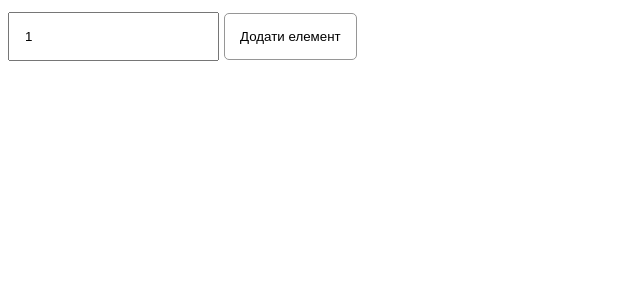
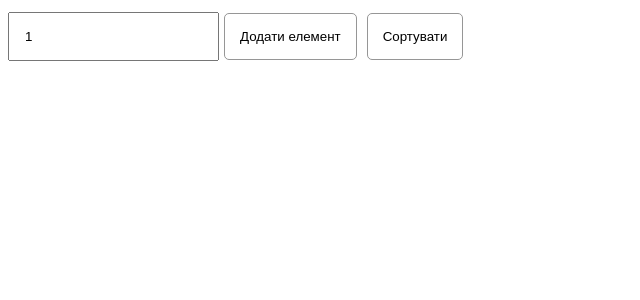
Before and after one commit to andriibilyanskii/mp-lab, a React (Create React App) app: page / in a window 1280 px wide. Shown: the top 300 px of the page, without its empty margins (0-640 px from the left). Built offline with nearby package versions, Linux system fonts and the light colour scheme.

Commit message:
Сортування

```diff
--- a/package.json
+++ b/package.json
@@ -19,18 +19,14 @@
 		"react": "^18.1.0",
 		"react-bootstrap": "^2.3.0",
 		"react-dom": "^18.1.0",
-		"react-router-dom": "^6.3.0",
 		"react-scripts": "^5.0.1",
-		"typescript": "^4.8.3",
-		"uuid": "^8.3.2",
 		"web-vitals": "^2.1.4"
 	},
 	"scripts": {
 		"start": "react-scripts start",
 		"build": "react-scripts build",
 		"eject": "react-scripts eject",
-		"test:nowatch": "react-scripts test --watchAll=false",
-		"tsc:w": "tsc -w"
+		"test:nowatch": "react-scripts test --watchAll=false"
 	},
 	"eslintConfig": {
 		"extends": [
--- a/src/App.jsx
+++ b/src/App.jsx
@@ -1,4 +1,4 @@
-import React, { useState } from 'react';
+import React, { useState, useRef } from 'react';
 import { ListController } from './List';
 import './App.scss';
 
@@ -7,6 +7,7 @@ function App() {
 	const [listNodes, setListNodes] = useState([{}]);
 	const [i, setI] = useState(0);
 	const [value, setValue] = useState(listNodes.length);
+	const ref = useRef();
 
 	const createTree = (data) => {
 		if (data.next) {
@@ -32,29 +33,43 @@ function App() {
 
 	const addElement = (e) => {
 		e.preventDefault();
-		list.addNode(value);
+		list.addNode(value || listNodes.length + 1);
 		setList(list);
 		setListNodes(list.getListNodes());
 		setI(i + 1);
-		console.log(listNodes);
-		setValue(listNodes.length);
+		setValue('');
+		console.log('Додано новий елемент:', listNodes);
+		ref.current.focus();
+	};
+
+	const sort = () => {
+		const sorted = list.sort();
+		setList(list);
+		setListNodes(list.getListNodes());
+		setI(i + 1);
+		console.log('Посортовано:', sorted);
 	};
 
 	return (
 		<div>
-			<div className='list'>{!!i && <ul>{createTree(listNodes[0])}</ul>}</div>
-			<div className='add'>
+			<div className='add-sort'>
 				<form onSubmit={addElement}>
 					<input
 						type='text'
+						ref={ref}
 						value={value}
+						placeholder={listNodes.length + 1}
 						onChange={(e) => setValue(e.target.value)}
 					/>
 					<button className='button' type='submit'>
 						Додати елемент
 					</button>
 				</form>
+				<button className='button' onClick={sort}>
+					Сортувати
+				</button>
 			</div>
+			<div className='list'>{!!i && <ul>{createTree(listNodes[0])}</ul>}</div>
 		</div>
 	);
 }
--- a/src/App.scss
+++ b/src/App.scss
@@ -1,3 +1,7 @@
+.add-sort {
+	display: flex;
+	flex-direction: row;
+
 	input {
 		padding: 15px;
 	}
@@ -13,3 +17,4 @@ input {
 			filter: invert(10%);
 		}
 	}
+}
--- a/src/List.js
+++ b/src/List.js
@@ -33,6 +33,35 @@ class ListController {
 		}
 	}
 
+	sort() {
+		let listTemp = this.listNodes.map((e) => e.data);
+
+		listTemp.sort((a, b) => {
+			const dataA = a.toUpperCase();
+			const dataB = b.toUpperCase();
+			if (dataA < dataB) {
+				return -1;
+			}
+			if (dataA > dataB) {
+				return 1;
+			}
+
+			return 0;
+		});
+
+		if (listTemp.length > 1) {
+			let listReversed = listTemp.reverse();
+
+			for (let i = 0; i < listReversed.length; i++) {
+				listReversed[i] = { data: listReversed[i], next: listReversed[i - 1] };
+			}
+
+			this.listNodes = listReversed.reverse();
+		}
+
+		return this.listNodes;
+	}
+
 	printList(n) {
 		let list = [];
 
```
Also changed, not shown: 1 other file (tests, documents, lock files or other folders). Lines whose indentation alone changed are shown as unchanged.
